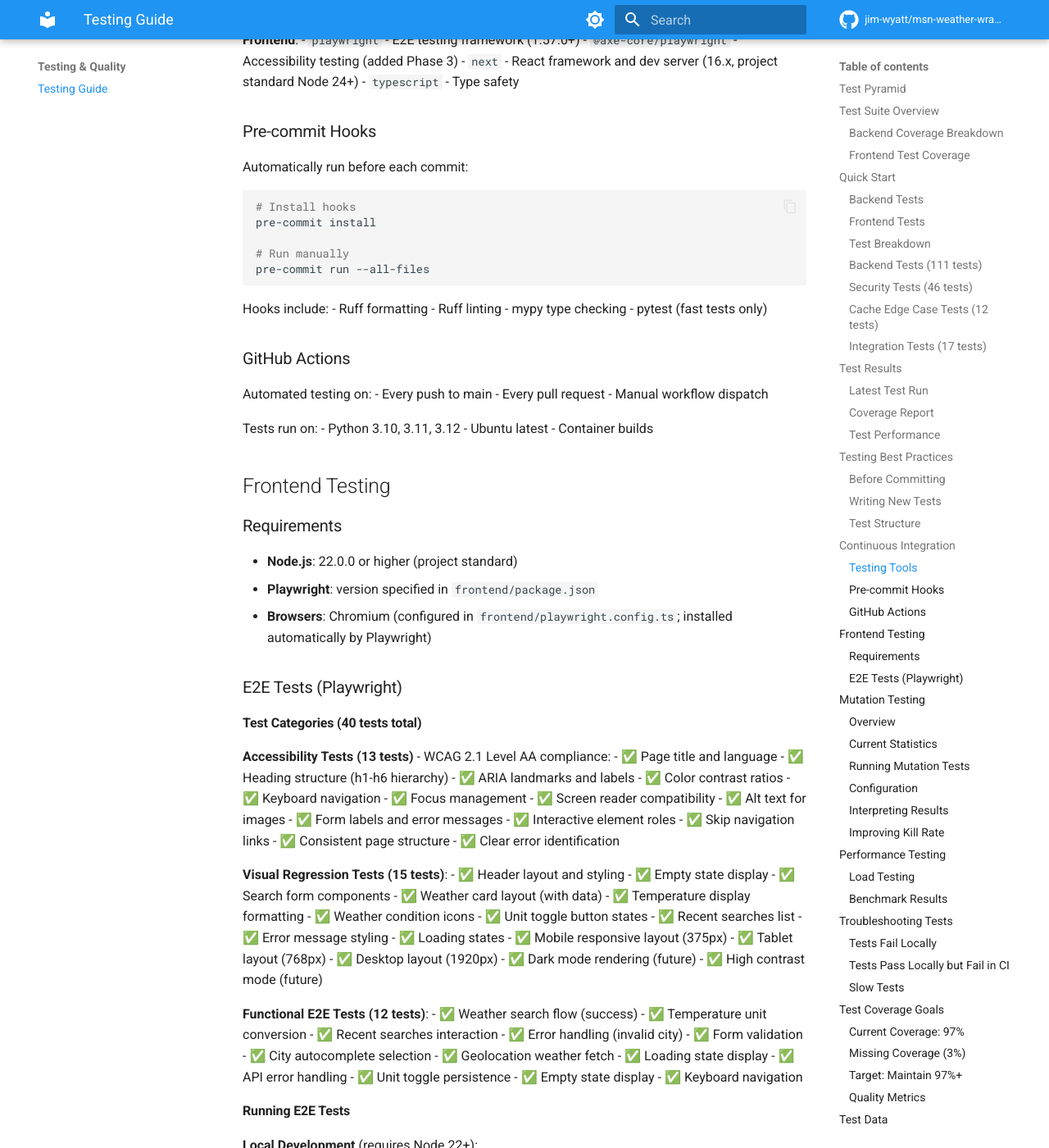
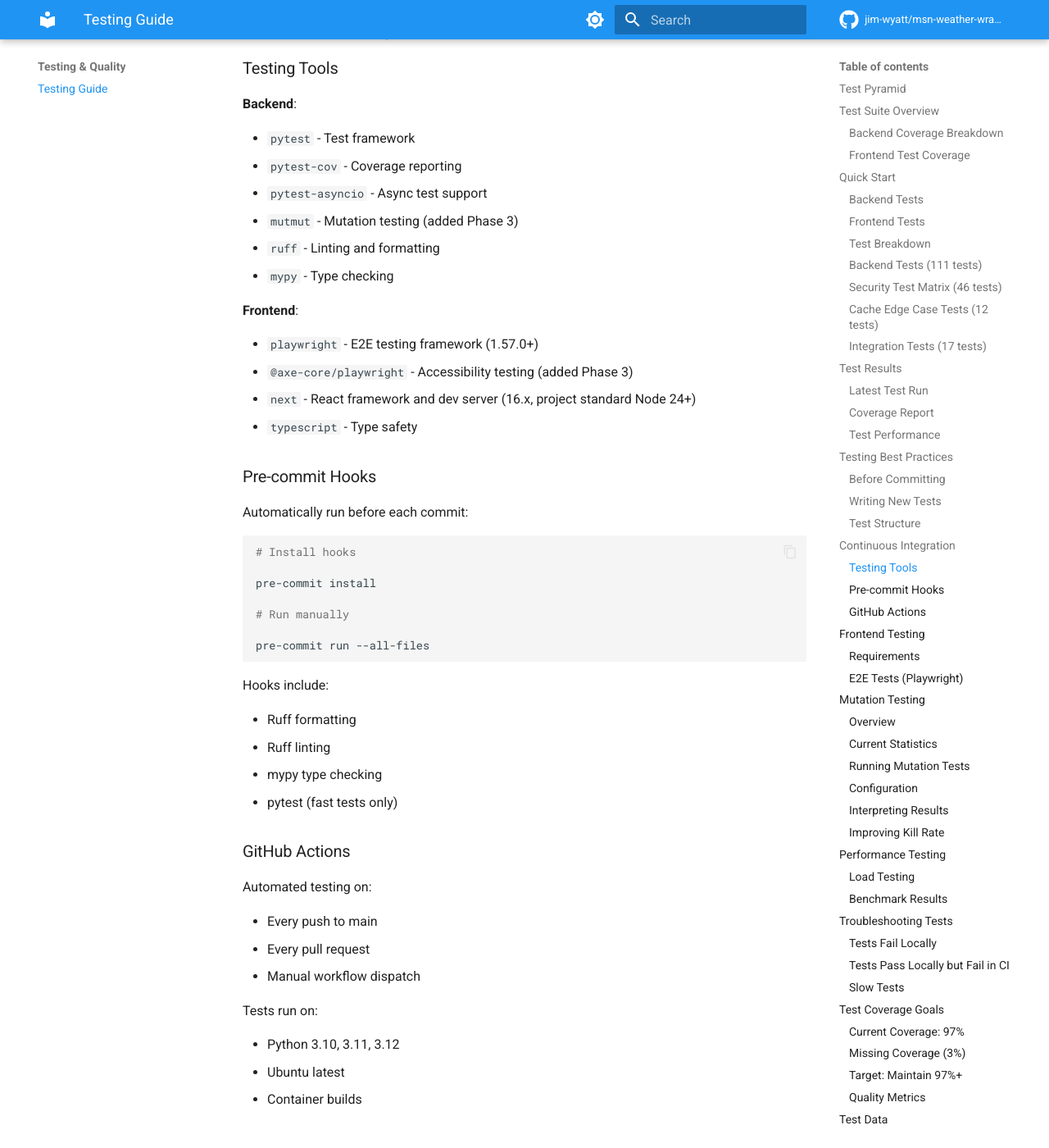
Before and after one commit to jim-wyatt/msn-weather-wrapper, an MkDocs documentation site: the page built from docs/TESTING.md, in a window 1280 px wide and 1400 px high, scrolled down 10293 px. Shown: the whole window at 82% size. Built offline with MkDocs 1.6.1 and Material for MkDocs 9.7.7, drawn with Linux system fonts in a browser that asks for light colours; comment, search, counter and statistics services are not loaded; the version menu is left out; some of the changed text lies outside the part shown.

Commit message:
fix: resolve remaining Problems tab diagnostics

````diff
--- a/docs/TESTING.md
+++ b/docs/TESTING.md
@@ -29,7 +29,7 @@ graph TB
 ## Test Suite Overview
 
 | Category | Count | Status |
-|----------|-------|--------|
+| ---------- | ------- | -------- |
 | **Backend Tests** | 111 | ✅ Passing |
 | **Integration Tests** | 17 | ✅ Passing |
 | **Frontend E2E Tests** | 40 | ✅ Passing (containerized) |
@@ -37,6 +37,7 @@ graph TB
 | **Code Coverage** | 97% | ✅ Exceeds target (85%) |
 
 ### Backend Coverage Breakdown
+
 - **Client Tests**: 28 (weather data, parsing, conversions, geolocation)
 - **API Tests**: 33 (endpoints, validation, caching, health checks, coordinates, recent searches)
 - **Models Tests**: 4 (Pydantic validation)
@@ -44,6 +45,7 @@ graph TB
 - **Coverage**: 97% overall (152 statements, 5 missed)
 
 ### Frontend Test Coverage
+
 - **End-to-End Tests**: 40 total (Playwright)
 - **Accessibility Tests**: WCAG 2.1 Level AA compliance
 - **Visual Regression Tests**: Multiple viewports and states
@@ -55,31 +57,42 @@ graph TB
 ### Backend Tests
 
 #### Run All Tests
+
 ```bash
 pytest
 ```
 
 #### Run Specific Test Categories
+
 ```bash
+
 # Unit tests only (fast, no network)
+
 pytest tests/test_client.py tests/test_models.py tests/test_api.py
 
 # Security tests (46 tests)
+
 pytest tests/test_security.py -v
 
 # Cache edge case tests (12 tests)
+
 pytest tests/test_api.py::test_cache* -v
 
 # Integration tests (requires running API)
+
 pytest tests/test_integration.py -v
 ```
 
 #### With Coverage
+
 ```bash
+
 # Generate coverage report
+
 pytest --cov=backend --cov=api --cov-report=html
 
 # View report
+
 open htmlcov/index.html  # macOS
 xdg-open htmlcov/index.html  # Linux
 ```
@@ -89,15 +102,20 @@ xdg-open htmlcov/index.html  # Linux
 Frontend E2E tests require Node.js 24+ (project standard) and run in a containerized environment.
 
 #### Containerized Testing
+
 ```bash
+
 # Build Playwright container
+
 podman build -f infra/containers/Containerfile.playwright -t msn-weather-playwright:latest .
 
 # Start frontend server
+
 podman run -d --name frontend-srv --network test-net -p 3000:3000 \
   -v ./frontend:/app:Z node:24-trixie-slim sh -c "cd /app && npm install && npm run dev -- --hostname 0.0.0.0"
 
 # Run tests
+
 podman run --rm --network test-net \
   -e PLAYWRIGHT_BASE_URL=http://frontend-srv:3000 \
   msn-weather-playwright:latest npx playwright test
@@ -108,6 +126,7 @@ podman run --rm --network test-net \
 ### Backend Tests (111 tests)
 
 #### Client Tests (28 tests)
+
 - Weather data fetching
 - Error handling
 - HTTP request validation
@@ -116,6 +135,7 @@ podman run --rm --network test-net \
 - Geolocation support
 
 #### Security Tests (46 tests)
+
 - SQL injection prevention
 - XSS attack prevention
 - Path traversal protection
@@ -124,21 +144,24 @@ podman run --rm --network test-net \
 - Input sanitization
 
 #### Model Tests (4 tests)
+
 - Pydantic model validation
 - Data type enforcement
 - Required fields
 - Optional fields
 
 #### API Tests (33 tests)
+
 - Health check endpoints (`/api/v1/health`, `/api/v1/health/live`, `/api/v1/health/ready`)
 - GET request handling
 - POST request handling
 - Error responses
 - CORS configuration
 
-### Security Tests (46 tests)
+### Security Test Matrix (46 tests)
 
 #### Input Validation (9 tests)
+
 - ✅ Empty input rejection
 - ✅ Whitespace-only rejection
 - ✅ Special character filtering
@@ -150,6 +173,7 @@ podman run --rm --network test-net \
 - ✅ Null value handling
 
 #### SQL Injection Prevention (8 tests)
+
 - ✅ Classic injection (`'; DROP TABLE--`)
 - ✅ UNION-based injection
 - ✅ Blind injection
@@ -160,6 +184,7 @@ podman run --rm --network test-net \
 - ✅ Error-based injection
 
 #### XSS Prevention (6 tests)
+
 - ✅ Script tag injection
 - ✅ Event handler injection
 - ✅ JavaScript protocol
@@ -168,6 +193,7 @@ podman run --rm --network test-net \
 - ✅ Reflected XSS
 
 #### HTTP Error Handlers (21 tests)
+
 - ✅ 400 Bad Request handling
 - ✅ 401 Unauthorized handling
 - ✅ 403 Forbidden handling
@@ -191,24 +217,28 @@ podman run --rm --network test-net \
 - ✅ Error rate limiting
 
 #### Other Attacks (2 tests)
+
 - ✅ Path traversal prevention
 - ✅ Command injection prevention
 
 ### Cache Edge Case Tests (12 tests)
 
 #### Time-To-Live (TTL) Tests (4 tests)
+
 - ✅ Cache expiration after TTL
 - ✅ Cache freshness before TTL
 - ✅ TTL boundary conditions
 - ✅ TTL with system clock changes
 
 #### Concurrent Access Tests (4 tests)
+
 - ✅ Simultaneous cache reads
 - ✅ Simultaneous cache writes
 - ✅ Read during write operations
 - ✅ Cache lock contention
 
 #### Time Bucket Tests (4 tests)
+
 - ✅ Cache hits within same time bucket
 - ✅ Cache misses across time buckets
 - ✅ Bucket boundary transitions
@@ -217,12 +247,14 @@ podman run --rm --network test-net \
 ### Integration Tests (17 tests)
 
 #### API Functionality (4 tests)
+
 - Health check endpoint
 - GET weather endpoint
 - POST weather endpoint
 - Error handling
 
 #### Security Validation (9 tests)
+
 - SQL injection attempts on live API
 - XSS attempts on live API
 - Path traversal attempts on live API
@@ -230,6 +262,7 @@ podman run --rm --network test-net \
 - Invalid input rejection
 
 #### HTTP Features (4 tests)
+
 - CORS headers
 - Rate limiting
 - Content-Type headers
@@ -245,7 +278,8 @@ podman run --rm --network test-net \
 **Frontend Duration**: ~45 seconds (containerized)
 
 #### Backend Tests (128 passing)
-```
+
+```text
 ========================= test session starts ==========================
 platform linux -- Python 3.12.3, pytest-9.0.0
 rootdir: /app
@@ -262,7 +296,8 @@ tests/test_integration.py ................. (17 passed)
 ```
 
 #### Frontend Tests (40 E2E tests passing)
-```
+
+```text
 Running 40 tests using 1 worker
   40 passed (45.3s)
 
@@ -274,7 +309,7 @@ Running 40 tests using 1 worker
 ### Coverage Report
 
 | Module | Statements | Missing | Coverage |
-|--------|-----------|---------|----------|
+| -------- | ----------- | --------- | ---------- |
 | `backend/msn_weather_wrapper/__init__.py` | 8 | 0 | 100% |
 | `backend/msn_weather_wrapper/client.py` | 145 | 5 | 97% |
 | `backend/msn_weather_wrapper/models.py` | 32 | 0 | 100% |
@@ -284,7 +319,7 @@ Running 40 tests using 1 worker
 ### Test Performance
 
 | Test Category | Count | Duration | Speed |
-|--------------|-------|----------|-------|
+| -------------- | ------- | ---------- | ------- |
 | Client Tests | 28 | 1.2s | ⚡ Fast |
 | Security Tests | 46 | 2.0s | ⚡ Fast |
 | API Tests | 33 | 1.5s | ⚡ Fast |
@@ -299,6 +334,7 @@ Running 40 tests using 1 worker
 ## Testing Best Practices
 
 ### Before Committing
+
 1. Run all backend tests: `pytest`
 2. Check coverage: `pytest --cov=backend`
 3. Run security tests: `pytest tests/test_security.py`
@@ -309,6 +345,7 @@ Running 40 tests using 1 worker
 8. Quick mutation check: `mutmut run --paths-to-mutate=backend/msn_weather_wrapper/client.py` (optional)
 
 ### Writing New Tests
+
 1. **Use descriptive names**: `test_should_reject_empty_city_name()`
 2. **One assertion per test**: Focus on single behavior
 3. **Use fixtures**: Share common setup code
@@ -318,6 +355,7 @@ Running 40 tests using 1 worker
 7. **Include documentation**: Clear docstrings explaining test purpose
 
 ### Test Structure
+
 ```python
 def test_feature_name():
     """Clear description of what is being tested."""
@@ -336,7 +374,9 @@ def test_feature_name():
 ## Continuous Integration
 
 ### Testing Tools
+
 **Backend**:
+
 - `pytest` - Test framework
 - `pytest-cov` - Coverage reporting
 - `pytest-asyncio` - Async test support
@@ -345,34 +385,44 @@ def test_feature_name():
 - `mypy` - Type checking
 
 **Frontend**:
+
 - `playwright` - E2E testing framework (1.57.0+)
 - `@axe-core/playwright` - Accessibility testing (added Phase 3)
 - `next` - React framework and dev server (16.x, project standard Node 24+)
 - `typescript` - Type safety
 
 ### Pre-commit Hooks
+
 Automatically run before each commit:
+
 ```bash
+
 # Install hooks
+
 pre-commit install
 
 # Run manually
+
 pre-commit run --all-files
 ```
 
 Hooks include:
+
 - Ruff formatting
 - Ruff linting
 - mypy type checking
 - pytest (fast tests only)
 
 ### GitHub Actions
+
 Automated testing on:
+
 - Every push to main
 - Every pull request
 - Manual workflow dispatch
 
 Tests run on:
+
 - Python 3.10, 3.11, 3.12
 - Ubuntu latest
 - Container builds
@@ -380,6 +430,7 @@ Tests run on:
 ## Frontend Testing
 
 ### Requirements
+
 - **Node.js**: 22.0.0 or higher (project standard)
 - **Playwright**: version specified in `frontend/package.json`
 - **Browsers**: Chromium (configured in `frontend/playwright.config.ts`; installed automatically by Playwright)
@@ -389,6 +440,7 @@ Tests run on:
 #### Test Categories (40 tests total)
 
 **Accessibility Tests (13 tests)** - WCAG 2.1 Level AA compliance:
+
 - ✅ Page title and language
 - ✅ Heading structure (h1-h6 hierarchy)
 - ✅ ARIA landmarks and labels
@@ -404,6 +456,7 @@ Tests run on:
 - ✅ Clear error identification
 
 **Visual Regression Tests (15 tests)**:
+
 - ✅ Header layout and styling
 - ✅ Empty state display
 - ✅ Search form components
@@ -421,6 +474,7 @@ Tests run on:
 - ✅ High contrast mode (future)
 
 **Functional E2E Tests (12 tests)**:
+
 - ✅ Weather search flow (success)
 - ✅ Temperature unit conversion
 - ✅ Recent searches interaction
@@ -437,35 +491,46 @@ Tests run on:
 #### Running E2E Tests
 
 **Local Development** (requires Node 22+):
+
 ```bash
 cd frontend
 
 # Install dependencies (first time)
+
 npm install
 npx playwright install --with-deps
 
 # Run all E2E tests
+
 npm run test:e2e
 
 # Run with UI (interactive debugging)
+
 npm run test:e2e:ui
 
 # Run in headed mode (visible browser)
+
 npm run test:e2e:headed
 
 # Update visual regression baselines
+
 npm run test:e2e -- --update-snapshots
 ```
 
 **Containerized Testing** (Node version independent):
+
 ```bash
+
 # Build Playwright test image
+
 podman build -f infra/containers/Containerfile.playwright -t playwright-tests:latest .
 
 # Start frontend dev server
+
 podman-compose up -d frontend-srv
 
 # Run tests in container (Option 1: Direct)
+
 podman run --rm \
   --network test-net \
   -e PLAYWRIGHT_BASE_URL=http://frontend-srv:3000 \
@@ -473,22 +538,27 @@ podman run --rm \
   playwright-tests:latest
 
 # Run tests in container (Option 2: Shell)
+
 podman run --rm -it \
   --network test-net \
   -e PLAYWRIGHT_BASE_URL=http://frontend-srv:3000 \
   -v ./frontend/test-results:/app/test-results:Z \
   playwright-tests:latest /bin/bash
+
 # Inside container:
+
 npm run test:e2e
 ```
 
 **Troubleshooting**:
+
 - If `ECONNREFUSED`: Ensure frontend-srv is running (`podman ps`)
 - If tests hang: Check frontend-srv logs (`podman logs frontend-srv`)
 - If visual diffs fail: Update baselines with `--update-snapshots`
 - If accessibility failures: Check browser console for axe-core violations
 
 #### E2E Test Coverage
+
 - Basic functionality (header, empty state, buttons)
 - Weather search (success and error cases)
 - Temperature conversion (Celsius/Fahrenheit toggle)
@@ -498,6 +568,7 @@ npm run test:e2e
 - Visual regression (layout, styling, components)
 
 #### Multi-Browser Testing
+
 - ✅ Chromium (Desktop Chrome, version 143+)
 - ✅ Firefox (Desktop Firefox)
 - ✅ WebKit (Desktop Safari)
@@ -507,9 +578,11 @@ npm run test:e2e
 ## Mutation Testing
 
 ### Overview
+
 Mutation testing validates test quality by introducing small code changes (mutations) and verifying tests detect them. High mutation kill rate indicates robust tests.
 
 ### Current Statistics
+
 - **Tool**: mutmut 3.4.0
 - **Mutants Generated**: 30
 - **Mutants Killed**: 23
@@ -519,35 +592,49 @@ Mutation testing validates test quality by introducing small code changes (mutat
 ### Running Mutation Tests
 
 **Full mutation test run**:
+
 ```bash
+
 # Generate and test all mutations (slow: ~5-10 minutes)
+
 mutmut run
 
 # Show results summary
+
 mutmut results
 
 # Show survived mutations (need better tests)
+
 mutmut show survived
 ```
 
 **Quick validation** (recommended for development):
+
 ```bash
+
 # Test subset of mutations
+
 mutmut run --paths-to-mutate=backend/msn_weather_wrapper/client.py
 
 # View specific mutation details
+
 mutmut show <mutation-id>
 ```
 
 **Reset mutation testing**:
+
 ```bash
+
 # Clear cache and start fresh
+
 rm -f .mutmut-cache
 mutmut run
 ```
 
 ### Configuration
+
 Located in `pyproject.toml`:
+
 ```toml
 [tool.mutmut]
 paths_to_mutate = "backend/msn_weather_wrapper/"
@@ -556,12 +643,14 @@ tests_dir = "tests/"
 ```
 
 ### Interpreting Results
+
 - **Killed**: Test detected the mutation (✅ good)
 - **Survived**: No test caught the mutation (❌ needs improvement)
 - **Timeout**: Mutation caused infinite loop (✅ good)
 - **Suspicious**: Uncertain result (investigate)
 
 ### Improving Kill Rate
+
 1. Add tests for survived mutations
 2. Check edge cases in existing tests
 3. Verify error handling paths
@@ -571,15 +660,20 @@ tests_dir = "tests/"
 ## Performance Testing
 
 ### Load Testing
+
 ```bash
+
 # Install locust
+
 pip install locust
 
 # Run load test
+
 locust -f tests/load_test.py
 ```
 
 ### Benchmark Results
+
 - **Cached requests**: < 10ms response time
 - **Uncached requests**: 500-1500ms (depends on MSN Weather)
 - **Concurrent users**: 50+ without degradation
@@ -590,21 +684,30 @@ locust -f tests/load_test.py
 ### Tests Fail Locally
 
 **Issue**: Import errors
+
 ```bash
+
 # Solution: Install in editable mode
+
 pip install -e ".[dev]"
 ```
 
 **Issue**: Integration tests fail
+
 ```bash
+
 # Solution: Ensure API is running
+
 python api.py  # Terminal 1
 pytest tests/test_integration.py  # Terminal 2
 ```
 
 **Issue**: E2E tests fail
+
 ```bash
+
 # Solution: Install Playwright browsers
+
 cd frontend
 npx playwright install --with-deps
 ```
@@ -612,14 +715,18 @@ npx playwright install --with-deps
 ### Tests Pass Locally but Fail in CI
 
 **Check**:
+
 1. Python version differences
 2. Missing environment variables
 3. Network/firewall issues
 4. Container build problems
 
 **Debug**:
+
 ```bash
+
 # Run in container (matches CI)
+
 ./dev.sh shell-api
 pytest -vv --tb=short
 ```
@@ -627,11 +734,13 @@ pytest -vv --tb=short
 ### Slow Tests
 
 **Identify slow tests**:
+
 ```bash
 pytest --durations=10
 ```
 
 **Speed up**:
+
 1. Mock external API calls
 2. Use fixtures for setup
 3. Run unit tests separately from integration
@@ -640,6 +749,7 @@ pytest --durations=10
 ## Test Coverage Goals
 
 ### Current Coverage: 97%
+
 - ✅ All critical paths covered
 - ✅ Security validation covered (46 tests)
 - ✅ Error handling covered
@@ -648,19 +758,23 @@ pytest --durations=10
 - ✅ Visual regression baselines (15 scenarios)
 
 ### Missing Coverage (3%)
+
 - Some edge cases in error recovery
 - Optional geolocation features
 - Logging statements
 - Rare network timeout scenarios
 
 ### Target: Maintain 97%+
+
 Coverage goals by module:
+
 - `client.py`: ≥ 95% (achieved: 97%)
 - `models.py`: 100% (achieved: 100%)
 - `api.py`: ≥ 95% (achieved: 100%)
 - Overall: ≥ 95% (achieved: 97%)
 
 ### Quality Metrics
+
 - **Test Count**: 168 (128 backend, 40 frontend)
 - **Accessibility**: WCAG 2.1 Level AA compliant
 - **Security Tests**: 46 (covers common attack vectors)
@@ -669,6 +783,7 @@ Coverage goals by module:
 ## Test Data
 
 ### Test Cities
+
 ```python
 TEST_CITIES = [
     ("Seattle", "USA"),
@@ -680,11 +795,13 @@ TEST_CITIES = [
 ```
 
 ### Mock Responses
+
 Located in `tests/fixtures/` for consistent testing.
 
 ## Reporting Issues
 
 When tests fail:
+
 1. **Capture output**: Save full pytest output
 2. **Note environment**: Python version, OS, container/local
 3. **Include steps**: How to reproduce
@@ -727,6 +849,7 @@ When tests fail:
 ## Future Improvements
 
 ### Phase 4 Candidates
+
 1. **Improve Mutation Kill Rate**: Add tests for 7 survived mutations (target: 80%+)
 2. **Establish Visual Baselines**: Review and approve Playwright snapshots
 3. **Add Performance Tests**: Load testing, stress testing, benchmark comparisons
@@ -736,6 +859,7 @@ When tests fail:
 7. **Security Scanning**: SAST/DAST tools, dependency vulnerability scanning
 
 ### Nice to Have
+
 - Property-based testing (Hypothesis)
 - Fuzz testing for input validation
 - Snapshot testing for API responses
@@ -753,6 +877,7 @@ This section documents the automated release workflow testing.
 ### Test Date: December 4, 2025
 
 Workflow automation has been fully implemented to:
+
 1. Automatically version bump on PR merge (based on conventional commits)
 2. Automatically create and push git tags
 3. Automatically publish to PyPI and create GitHub Release
````
Also changed, not shown: other parts of docs/TESTING.md (+7 -2 lines), 1 other file.
